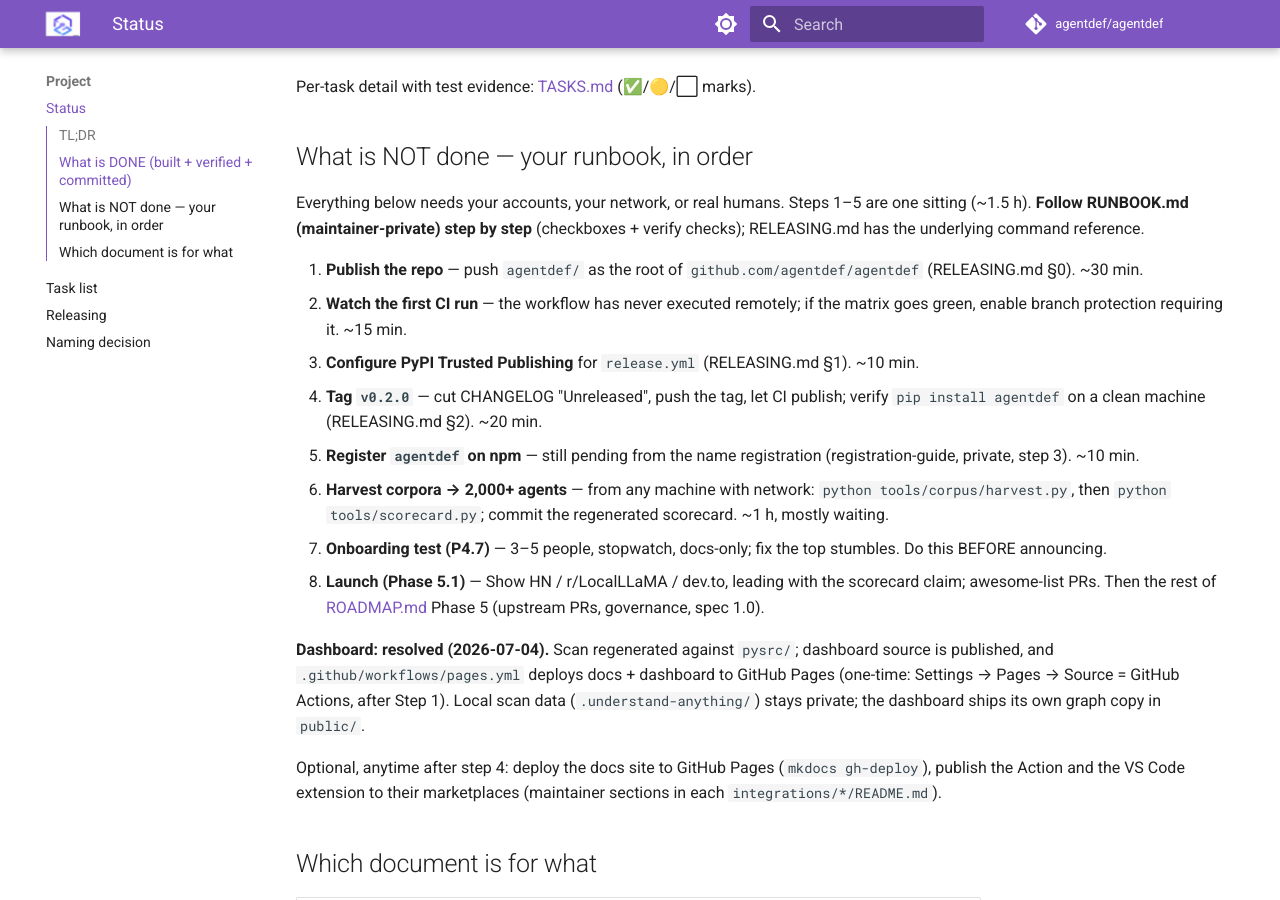
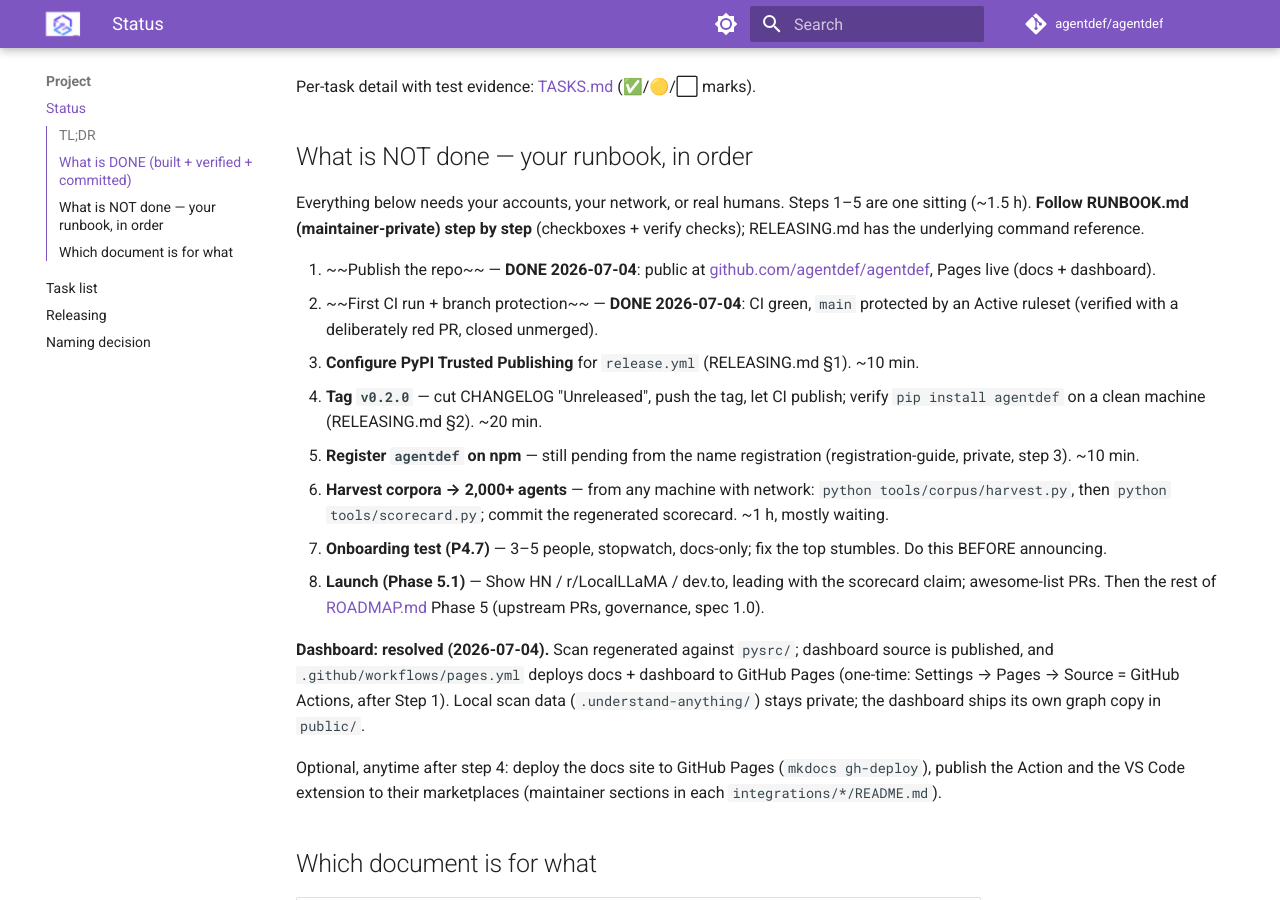
Before and after one commit to agentdef/agentdef, an MkDocs documentation site: the page built from docs/STATUS.md, in a window 1280 px wide and 900 px high, scrolled down 1215 px. Built offline with MkDocs 1.6.1 and Material for MkDocs 9.7.7, drawn with Linux system fonts in a browser that asks for light colours; comment, search, counter and statistics services are not loaded; some of the changed text lies outside the part shown.

Commit message:
docs: mark runbook steps 1-2 done, fix golden paths in RELEASING; preserve CRLF conformance case and goldens via .gitattributes

```diff
--- a/docs/STATUS.md
+++ b/docs/STATUS.md
@@ -2,7 +2,7 @@
 
 > **The single source of truth for "where are we".** Last updated: 2026-07-03.
 > If this file disagrees with PUBLISHING.md (a historical planning record),
-> this file wins.
+> this file wins. Last updated: 2026-07-04 (runbook steps 1–2 done).
 
 ## TL;DR
 
@@ -37,10 +37,12 @@ Per-task detail with test evidence: [TASKS.md](TASKS.md) (✅/🟡/⬜ marks).
 Everything below needs your accounts, your network, or real humans.
 Steps 1–5 are one sitting (~1.5 h). **Follow RUNBOOK.md (maintainer-private) step by step** (checkboxes + verify checks); RELEASING.md has the underlying command reference.
 
-1. **Publish the repo** — push `agentdef/` as the root of
-   `github.com/agentdef/agentdef` (RELEASING.md §0). ~30 min.
-2. **Watch the first CI run** — the workflow has never executed remotely;
-   if the matrix goes green, enable branch protection requiring it. ~15 min.
+1. ~~Publish the repo~~ — **DONE 2026-07-04**: public at
+   [github.com/agentdef/agentdef](https://github.com/agentdef/agentdef),
+   Pages live (docs + dashboard).
+2. ~~First CI run + branch protection~~ — **DONE 2026-07-04**: CI green,
+   `main` protected by an Active ruleset (verified with a deliberately red
+   PR, closed unmerged).
 3. **Configure PyPI Trusted Publishing** for `release.yml`
    (RELEASING.md §1). ~10 min.
 4. **Tag `v0.2.0`** — cut CHANGELOG "Unreleased", push the tag, let CI
```
Also changed, not shown: docs/RELEASING.md (+1 -1 lines), 1 other file.
